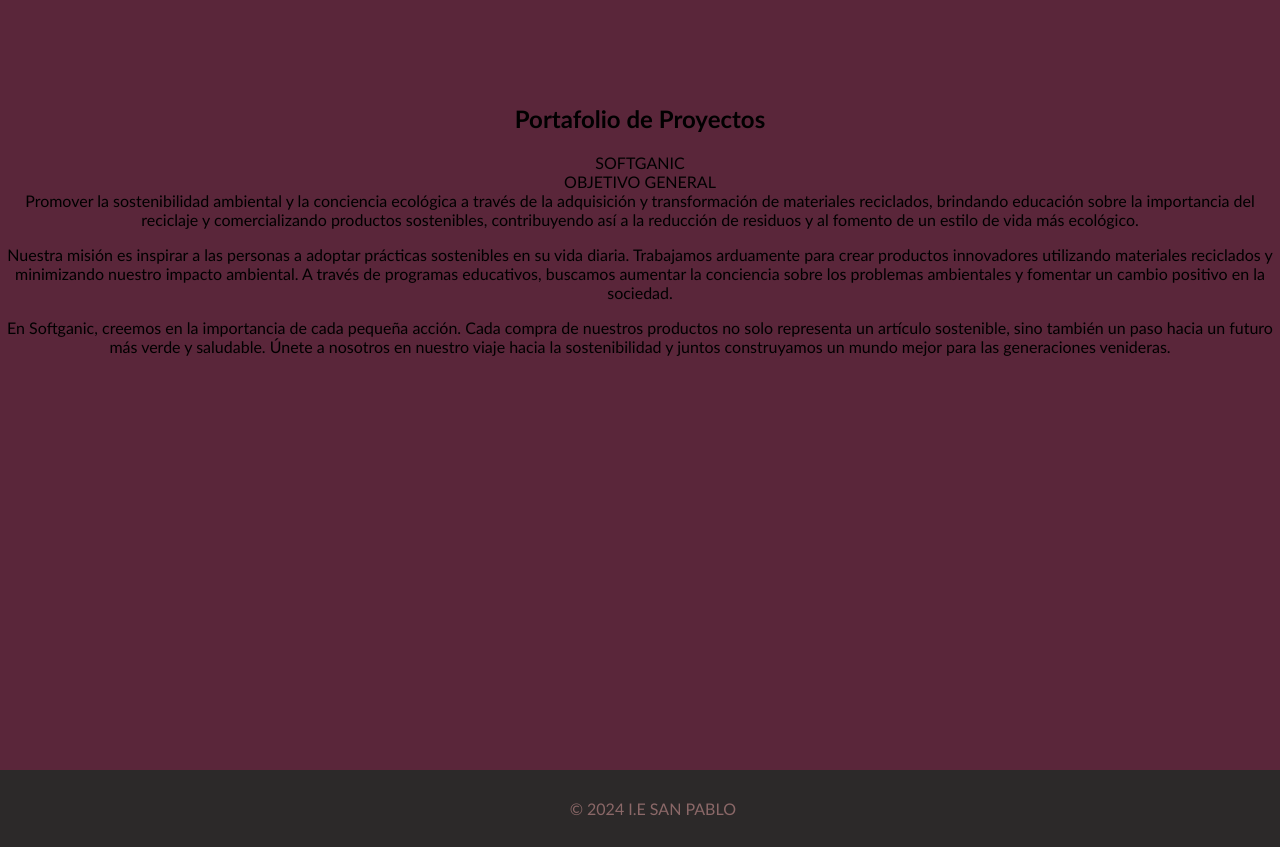
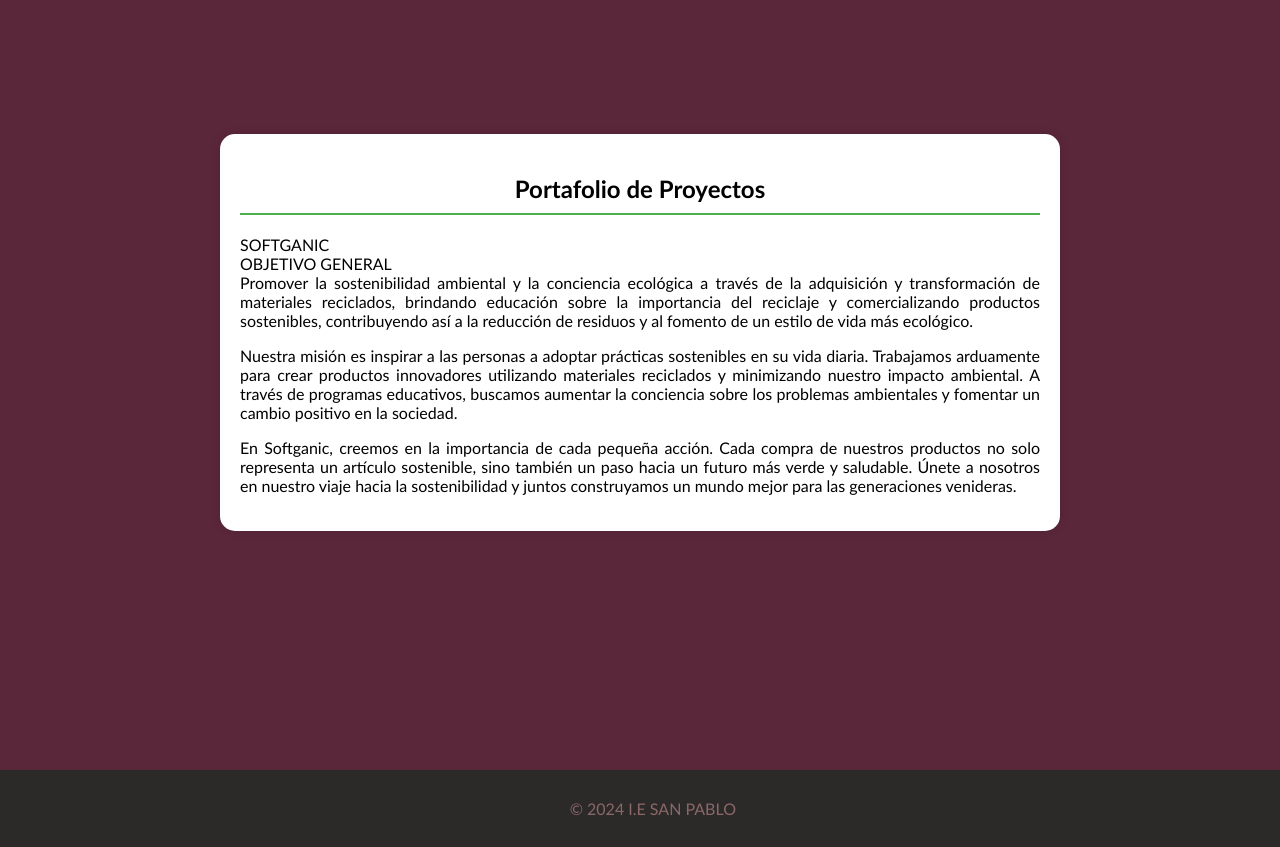
Before and after one commit to jeronimo-Eusse/clase_mt_OnePage, a plain HTML site: page index.html in a window 1280 px wide. Shown: the part 4189-5036 px from the top of the page. Drawn offline with Linux system fonts and the light colour scheme.

Commit message:
Update jeronimo.css
Signed-off-by: jeronimoeusse <163926967+jeronimo-Eusse@users.noreply.github.com>

```diff
--- a/jeronimo.css
+++ b/jeronimo.css
@@ -389,3 +389,33 @@ footer {
 
     color: azure;
 }
+#container {
+    max-width: 800px;
+    margin: 50px auto;
+    background-color: #ffffff;
+    border-radius: 15px;
+    padding: 20px;
+    box-shadow: 0 0 10px rgba(0, 0, 0, 0.1);
+}
+
+.ache1 {
+    text-align: center;
+    border-bottom: 2px solid #4CAF50;
+    padding-bottom: 10px;
+    margin-bottom: 20px;
+}
+
+.gonorrea {
+    text-align: justify;
+
+}
+
+.monda {
+    text-align: justify;
+
+}
+
+.kalos {
+    text-align: justify;
+
+}
```
